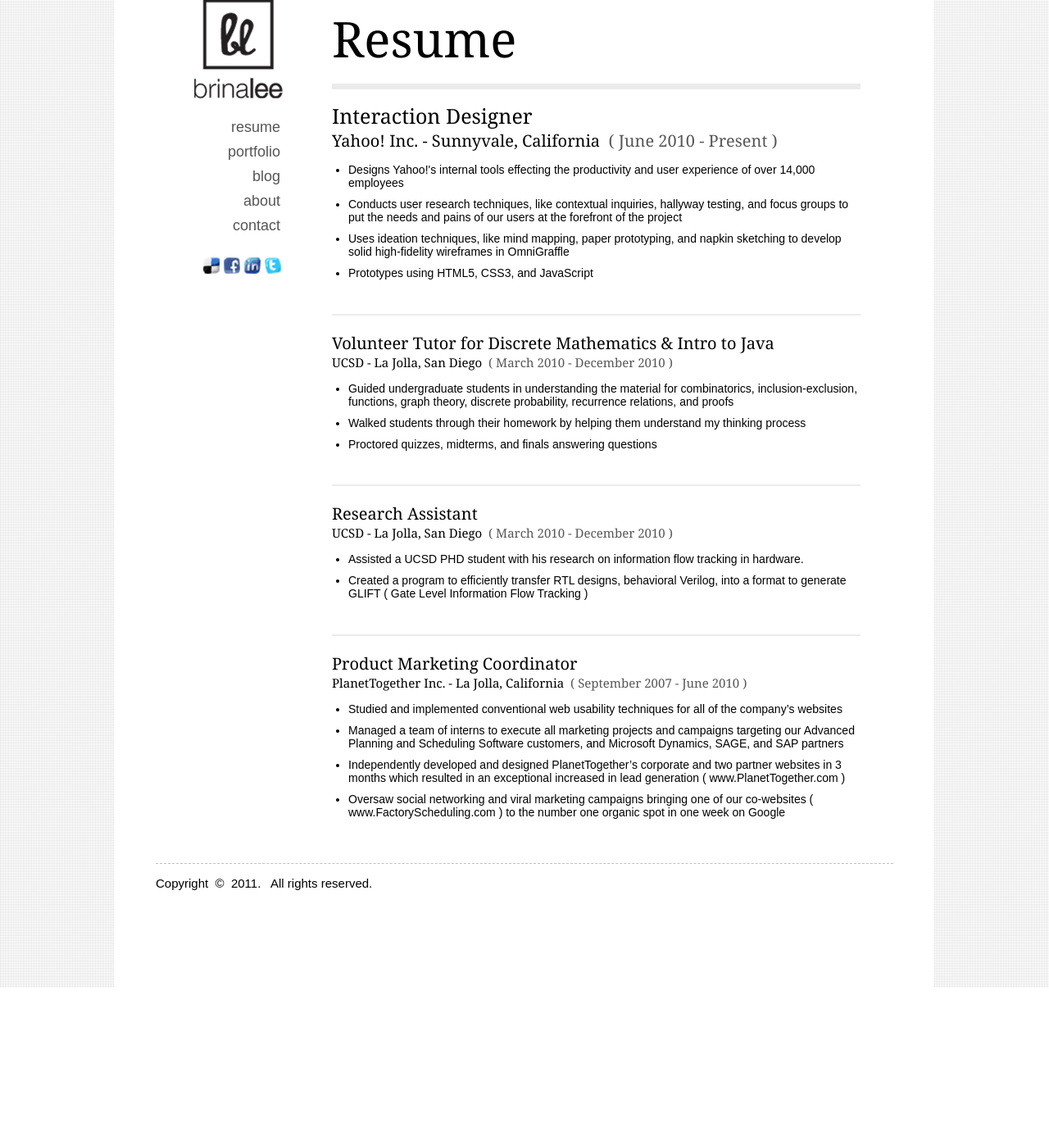
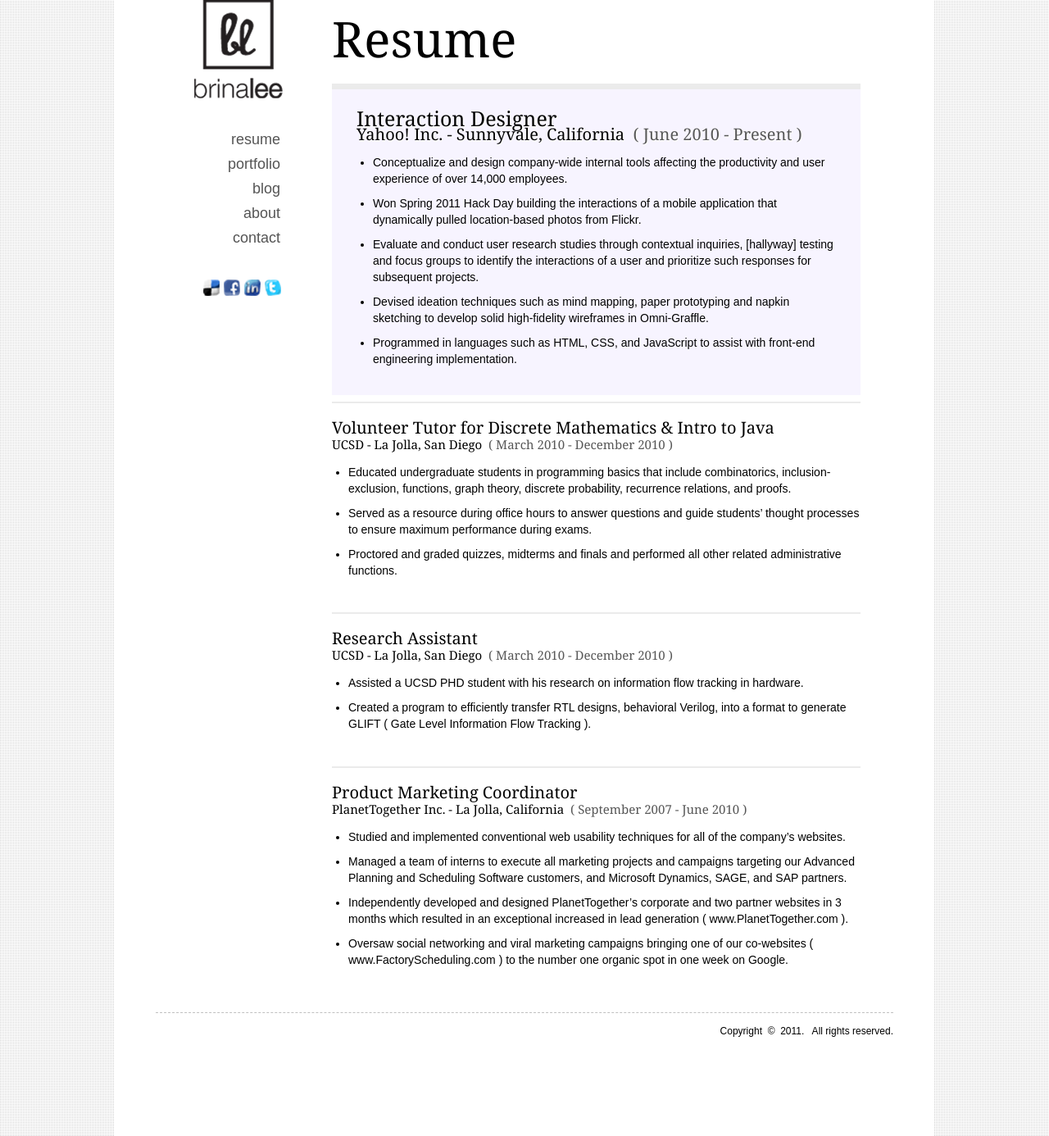
Before and after one commit to brinalee/BrinaLeeCom, a PHP site: page /resume.php in a window 1280 px wide. Shown: the part 28-1414 px from the top of the page at 82% size. Before the commit the page ends 1232 px from the top, so only its background shows below. Run offline with PHP 8.4, Linux system fonts and the light colour scheme.

Commit message:
Changes to index and resume.

```diff
--- a/css/site_layout.css
+++ b/css/site_layout.css
@@ -95,10 +95,12 @@ h3 + h4
 
 html
 {
-	/*background-color: #D2D6D5;*/
+	background-color: #D6D6D6;
 	background: url("../images/bg4.gif") repeat;
+	background-attachment: fixed;
 	margin: 0px;
 	font-size: 15px;
+	line-height: 20px;
 	font-family: "Liberation Sans", Helvetica-Neue, Helvetica, Arial, sans-serif;
 }
 
@@ -140,7 +142,7 @@ body
 #main-nav
 {
 	font-size: 18px;
-	height: 500px;
+	height: 450px;
 	float: left;
 }
 
@@ -148,7 +150,7 @@ body
 {
 	display: block;
 	position: fixed;
-	top: 150px;
+	top: 165px;
 	width: 113px;
 	text-align: right;
 	text-shadow: #fff 1px 1px 0;
@@ -156,31 +158,28 @@ body
 
 #main-nav ul li
 {
-	display: block;
-	width: 112px;
 	list-style-type: none;
 }
 
 #main-nav ul li a
 {
+	display: block;
+	width: 112px;
 	color: #555555;
 	line-height: 30px;
+	padding-right: 10px;
+	-webkit-border-radius: 3px;
+	-moz-border-radius: 3px;
+	border-radius: 3px;
 }
 
-/*
 #main-nav ul li a:hover
 {
-	color: #3D3D3D;
 	background-color: #FCE700;
 	background: -webkit-gradient(linear, left top, left bottom, from(#FCE700), to(#F6CC00));
 	background: -moz-linear-gradient(top,  #FCE700,  #F6CC000);
 	filter:  progid:DXImageTransform.Microsoft.gradient(startColorstr='#FCE700', endColorstr='#F6CC00');
-}
-*/
-
-#main-nav ul li a:hover
-{
-	color: #ED002F;
+	text-shadow: #FCEE6F 1px 1px 0;
 }
 
 #main-nav ul li a:active
@@ -193,7 +192,7 @@ body
 
 #main-nav ul#social
 {
-	top: 323px;
+	top: 350px;
 	width: 113px;
 }
 
@@ -201,6 +200,17 @@ body
 {
 	list-style-type: none;
 	display: inline;
+}
+
+#main-nav ul#social li a
+{
+	display: inline;
+	padding-right: 0px;
+}
+
+#main-nav ul#social li a:hover
+{
+	background: #FFF;
 }
 
 #main-body
@@ -239,9 +249,12 @@ body
 	background-color: #FFF;
 	position: relative;
 	height: 150px;
+	width: 900px;
 	clear: both;
 	border-top: 1px dashed #C0C0C0;
 	margin-top: 125px;
+	font-size: 12px;
+	text-align: right;
 }
 
 form
@@ -297,6 +310,18 @@ form input.button
 	height: 30px;
 }
 
+.time
+{
+	font-size: 12px;
+	color: #A4A6A6;
+}
+
+article.current
+{
+	background-color: #F7F4FF;
+	padding: 10px 30px;
+}
+
 [placeholder]
 {
 	padding-top: 2px;
--- a/header.php
+++ b/header.php
@@ -13,18 +13,18 @@
 				<header>
 					<div id = "header">
 						<div id = "logo">
-							<a href="../"><img src="images/logo.png" alt="Brina Lee Logo" /></a>
+							<a href="./"><img src="images/logo.png" alt="Brina Lee Logo" /></a>
     					</div>
 					</div>
 				</header>
 				<nav>
 					<div id ="main-nav">
 						<ul>
-							<li><a href="../resume.php">resume</a></li>
-							<li><a href="../portfolio.php">portfolio</a></li>
-							<li><a href="../blog.php">blog</a></li>
-							<li><a href="../about.php">about</a></li>
-							<li><a href="../contact.php">contact</a></li>
+							<li><a href="resume.php">resume</a></li>
+							<li><a href="portfolio.php">portfolio</a></li>
+							<li><a href="blog.php">blog</a></li>
+							<li><a href="about.php">about</a></li>
+							<li><a href="contact.php">contact</a></li>
 						</ul>
 						<ul id = "social">
 							<li><a href="http://www.delicious.com/brinalee"><img src="images/delicious2.png" alt="Brina Lee Logo" /></a></li>
--- a/index.php
+++ b/index.php
@@ -9,7 +9,8 @@
 						</header>
 						<article>
 							<h3>Hi, My Name is Brina Lee.</h3>
-							<p>Lorem ipsum dolor sit amet, consectetur adipisicing elit, sed do eiusmod tempor incididunt ut labore et dolore magna aliqua. Ut enim ad minim veniam, quis nostrud exercitation ullamco laboris nisi ut aliquip ex ea commodo consequat. Duis aute irure dolor in reprehenderit in voluptate velit esse cillum dolore eu fugiat nulla pariatur. Excepteur sint occaecat cupidatat non proident, sunt in culpa qui officia deserunt mollit anim id est laborum.</p>
+							<p>I'm a interaction designer by day and an inspiring entrepreneur by night.  I love to solve complex user interactions and eliminate distractions.</p>
+							<p>Currently, I'm located in Sunnyvale, California.  Please feel free to follow or contact me.</p>
 						</article>
 					</div>
 				</section>
--- a/resume.php
+++ b/resume.php
@@ -7,7 +7,7 @@
 						<header>
 							<h1>Resume</h1>
 						</header>
-						<article>
+						<article class="current">
 							<header>
 								<hgroup>
 									<h2>Interaction Designer</h2>
@@ -15,10 +15,11 @@
 								</hgroup>
 							</header>
 							<ul>
-								<li>Designs Yahoo!'s internal tools effecting the productivity and user experience of over 14,000 employees</li>
-								<li>Conducts user research techniques, like contextual inquiries, hallyway testing, and focus groups to put the needs and pains of our users at the forefront of the project</li>
-								<li>Uses ideation techniques, like mind mapping, paper prototyping, and napkin sketching to develop solid high-fidelity wireframes in OmniGraffle</li>
-								<li>Prototypes using HTML5, CSS3, and JavaScript</li>
+								<li>Conceptualize and design company-wide internal tools affecting the productivity and user experience of over 14,000 employees.</li>
+								<li>Won Spring 2011 Hack Day building the interactions of a mobile application that dynamically pulled location-based photos from Flickr.</li>
+								<li>Evaluate and conduct user research studies through contextual inquiries, [hallyway] testing and focus groups to identify the interactions of a user and prioritize such responses for subsequent projects.</li>
+								<li>Devised ideation techniques such as mind mapping, paper prototyping and napkin sketching to develop solid high-fidelity wireframes in Omni-Graffle.</li>
+								<li>Programmed in languages such as HTML, CSS, and JavaScript to assist with front-end engineering implementation.</li>
 							<ul>
 						</article>
 						<hr/>
@@ -30,9 +31,9 @@
 								</hgroup>
 							</header>
 							<ul>
-								<li>Guided undergraduate students in understanding the material for combinatorics, inclusion-exclusion, functions, graph theory, discrete probability, recurrence relations, and proofs</li>
-								<li>Walked students through their homework by helping them understand my thinking process</li>
-								<li>Proctored quizzes, midterms, and finals answering questions</li>
+								<li>Educated undergraduate students in programming basics that include combinatorics, inclusion-exclusion, functions, graph theory, discrete probability, recurrence relations, and proofs.</li>
+								<li>Served as a resource during office hours to answer questions and guide students’ thought processes to ensure maximum performance during exams.</li>
+								<li>Proctored and graded quizzes, midterms and finals and performed all other related administrative functions.</li>
 							<ul>
 						</article>
 						<hr/>
@@ -45,7 +46,7 @@
 							</header>
 							<ul>
 								<li>Assisted a UCSD PHD student with his research on information flow tracking in hardware.</li>
-								<li>Created a program to efficiently transfer RTL designs, behavioral Verilog, into a format to generate GLIFT ( Gate Level Information Flow Tracking )</li>
+								<li>Created a program to efficiently transfer RTL designs, behavioral Verilog, into a format to generate GLIFT ( Gate Level Information Flow Tracking ).</li>
 							<ul>
 						</article>
 						<hr/>
@@ -57,10 +58,10 @@
 								</hgroup>
 							</header>
 							<ul>
-								<li>Studied and implemented conventional web usability techniques for all of the company’s websites</li>
-								<li>Managed a team of interns to execute all marketing projects and campaigns targeting our Advanced Planning and Scheduling Software customers, and Microsoft Dynamics, SAGE, and SAP partners</li>
-								<li>Independently developed and designed PlanetTogether’s corporate and two partner websites in 3 months which resulted in an exceptional increased in lead generation ( www.PlanetTogether.com )</li>
-								<li>Oversaw social networking and viral marketing campaigns bringing one of our co-websites ( www.FactoryScheduling.com ) to the number one organic spot in one week on Google</li>
+								<li>Studied and implemented conventional web usability techniques for all of the company’s websites.</li>
+								<li>Managed a team of interns to execute all marketing projects and campaigns targeting our Advanced Planning and Scheduling Software customers, and Microsoft Dynamics, SAGE, and SAP partners.</li>
+								<li>Independently developed and designed PlanetTogether’s corporate and two partner websites in 3 months which resulted in an exceptional increased in lead generation ( www.PlanetTogether.com ).</li>
+								<li>Oversaw social networking and viral marketing campaigns bringing one of our co-websites ( www.FactoryScheduling.com ) to the number one organic spot in one week on Google.</li>
 							<ul>
 						</article>
 					</div>
```
Also changed, not shown: blog.php (+9 -2 lines), contact.php (+10 -6 lines), email_me.php (added, +41 -0 lines).
